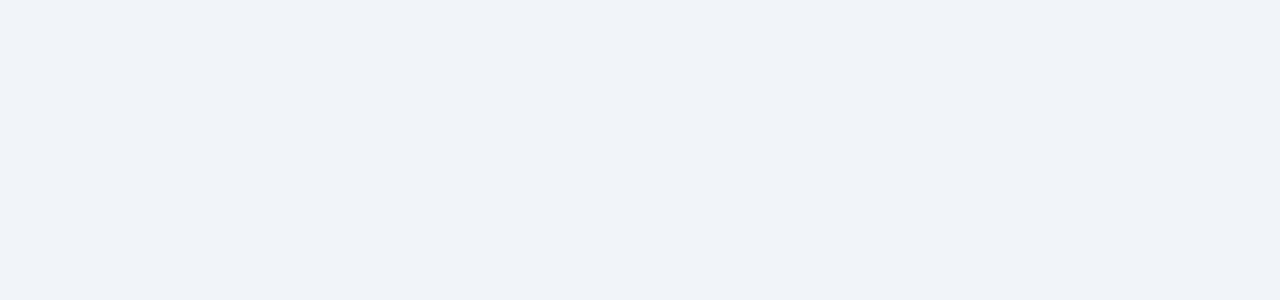
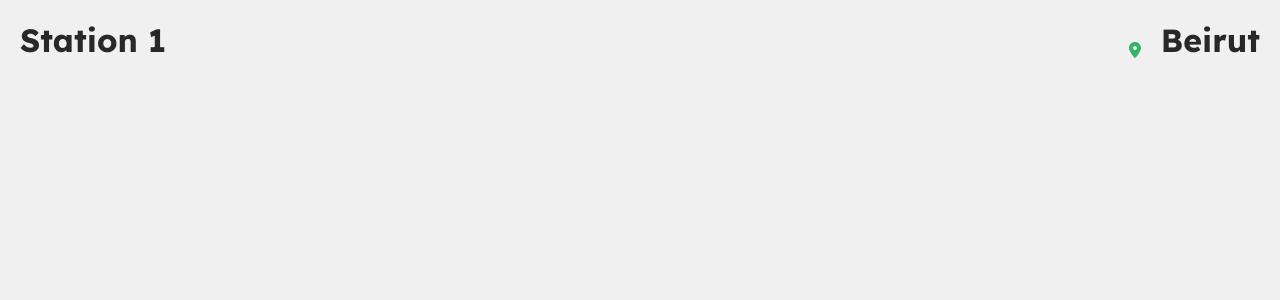
Before and after one commit to ayaamazloum/Subway-System, a React (Create React App) app in the folder subway-system/: page /userride in a window 1280 px wide. Before the commit this address had no page. Shown: the top 300 px of the page. Built offline with nearby package versions, Linux system fonts and the light colour scheme.

Commit message:
adding UserRide

```diff
--- a/subway-system/src/App.jsx
+++ b/subway-system/src/App.jsx
@@ -10,6 +10,7 @@ import UserRoutes from "./core/routes/UserRoutes.jsx";
 import Home from "./pages/Home";
 
 import UserStation from "./pages/UserStation/index.jsx";
+import UserRide from "./pages/UserRide/index.jsx";
 
 import { Route, Routes } from "react-router-dom";
 import { useLocation } from "react-router-dom";
@@ -41,6 +42,7 @@ const App = () => {
         <Route path="/stations" element={<Stations />} />
         <Route path="/rides" element={<Rides />} />
         <Route path="/userstation" element={<UserStation />} />
+        <Route path="/userride" element={<UserRide />} />
       </Routes>
 
       {BranchRoutes.includes(location.pathname) && (
--- /dev/null
+++ b/subway-system/src/pages/UserRide/index.jsx
@@ -0,0 +1,23 @@
+import React from "react";
+import { FontAwesomeIcon } from "@fortawesome/react-fontawesome";
+import { faLocationDot } from "@fortawesome/free-solid-svg-icons";
+
+const UserRide = () => {
+
+    return (
+        <div className="page light-bg flex column">
+            <div className="flex space-between">
+                <div>
+                    <h1>Station 1</h1>
+                </div>
+                <div className="flex center">
+                    <FontAwesomeIcon icon={faLocationDot} className="primary-text"/>
+                    <h1>Beirut</h1>
+                </div>
+            </div>
+
+        </div>
+    )
+}
+
+export default UserRide;
```
